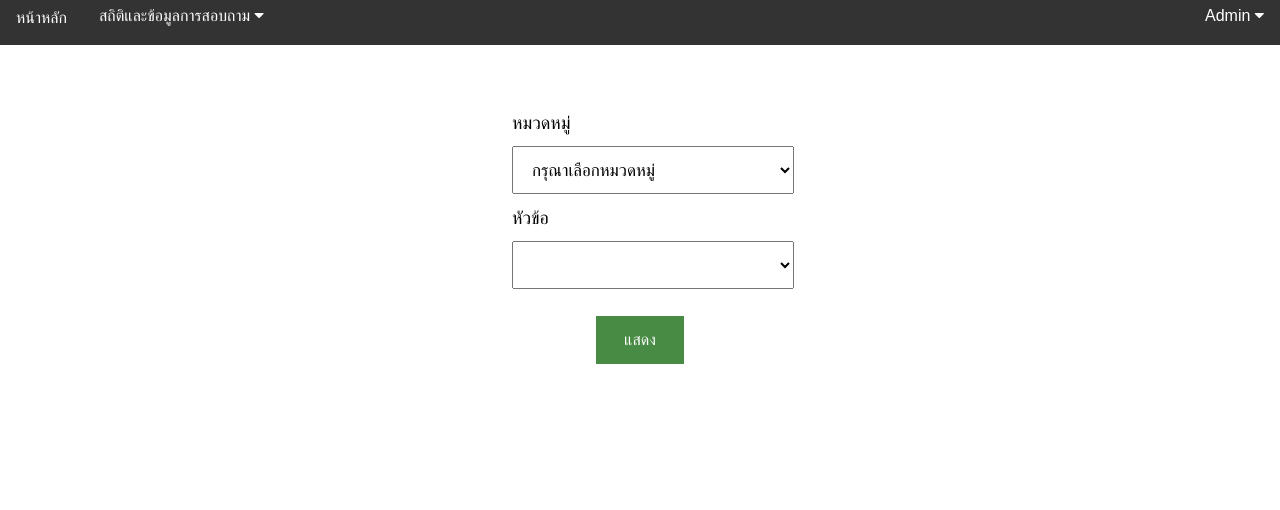
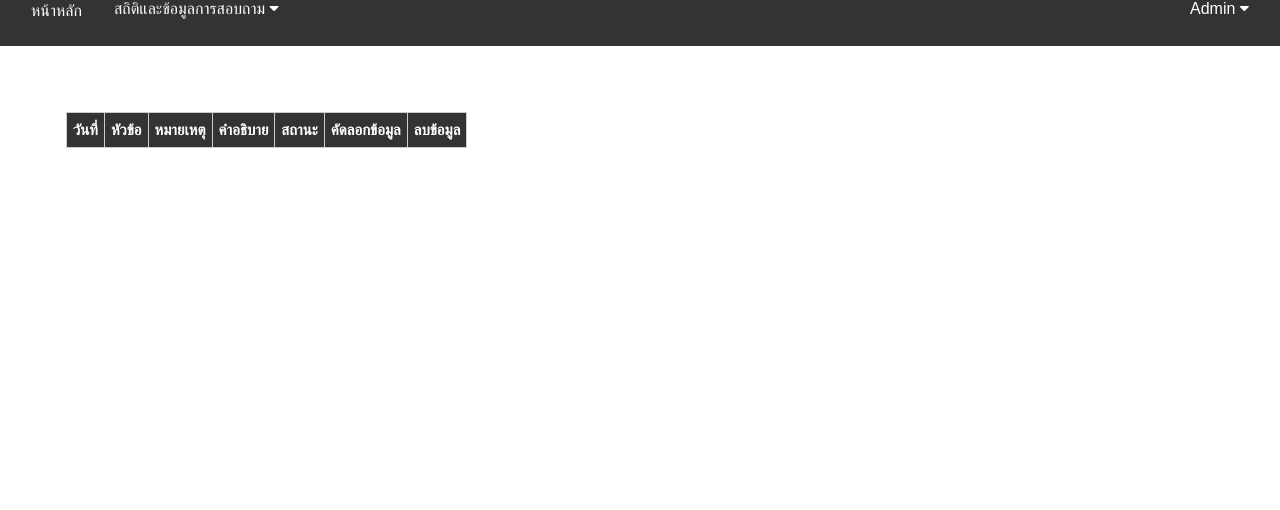
Before and after one commit to RRUService/RRU_Connect, a plain HTML site: page Showtable.html in a window 1280 px wide. Shown: the part 290-800 px from the top of the page. Drawn offline with nearby package versions, Linux system fonts and the light colour scheme; a web font is replaced by a local one.

Commit message:
อีพผีด

```diff
--- a/Showtable.html
+++ b/Showtable.html
@@ -15,11 +15,19 @@
 
   <link rel="stylesheet" href="https://www.w3schools.com/w3css/4/w3.css">
 
-  <link rel="stylesheet" href="https://cdnjs.cloudflare.com/ajax/libs/font-awesome/4.7.0/css/font-awesome.min.css">
+  <meta name="viewport" content="width=device-width, initial-scale=1, shrink-to-fit=no">
+  <link rel="stylesheet" href="https://stackpath.bootstrapcdn.com/bootstrap/4.3.1/css/bootstrap.min.css">
+  <link rel="stylesheet" href="https://maxcdn.bootstrapcdn.com/font-awesome/4.7.0/css/font-awesome.min.css">
+  <script src="https://ajax.googleapis.com/ajax/libs/jquery/3.3.1/jquery.min.js"></script>
+  <script src="https://cdnjs.cloudflare.com/ajax/libs/popper.js/1.14.7/umd/popper.min.js"></script>
+  <script src="https://stackpath.bootstrapcdn.com/bootstrap/4.3.1/js/bootstrap.min.js"></script>
+
+
   <!--===============================================================================================-->
 
 </head>
 <style>
+
   .tend {
     white-space: nowrap;
   }
@@ -144,18 +152,15 @@
 .dropdown:hover .dropdown-content {
   display: block;
 }
-
 </style>
 
-<body>
-
-  <img src="images/logo4.jpg" style="width: 100%; height: 35%;">
-
-  <center>
-
+<body><div class="limiter">
+  <div>
+  <img src="images/logo4.jpg" style="width: 100%; height: 35%;" />
+  </div>
   <div  id="myHeader">
     <div class="navbar">
-      <a href="#home">หน้าหลัก</a>
+      <a href="Menu2.html">หน้าหลัก</a>
       <div class="dropdown">
         <button class="dropbtn">สถิติและข้อมูลการสอบถาม
           <i class="fa fa-caret-down"></i>
@@ -180,79 +185,59 @@
 
   </div>
 
-  </center>
+</div>
+</div>
 
+  <div class="content">
+    <div class="wrapper">
 
-  <div style="margin-left: 40%;margin-top: 5%;">
-    <h5>หมวดหมู่</h5>
-    <select name="category" id="category" onchange="ChangeSelectList()" style="
-              margin: 0px;
-              height: 48px;
-              width: 282px;
-              padding: 8px 15px;
-              font-size: 17px;
-          ">
-      <option value="">กรุณาเลือกหมวดหมู่</option>
-      <option value="Registration">การลงทะเบียน</option>
-      <option value="Calendar">ปฏิทินการศึกษา</option>
-      <option value="Education_Documentary">การขอรับเอกสารการศึกษา</option>
-      <option value="Graduation">การสำเร็จการศึกษา</option>
-      <option value="Student_Card">บัตรนักศึกษา</option>
-      <option value="Application_study">การสมัครเรียน</option>
-      <option value="Tuition_fee">ค่าธรรมเนียมการศึกษา</option>
-      <option value="Resignation">การลาออก</option>
-      <option value="Leave">การลา</option>
-      <option value="Taking_leave_from_studies">การลาพักการศึกษา</option>
-      <option value="Student_Retirement">การพ้นสภาพการเป็นนักศึกษา</option>
-      <option value="Measurement">การวัดและประเมินผล</option>
-      <option value="">อื่น ๆ</option>
-    </select>
+      <table id="retable">
+
+        <tr>
+          <th>วันที่</th>
+          <th>หัวข้อ</th>
+          <th>หมายเหตุ</th>
+          <th>คำอธิบาย</th>
+          <th>สถานะ</th>
+          <th>คัดลอกข้อมูล</th>
+          <th>ลบข้อมูล</th>
+        </tr>
 
 
 
-    <h5>หัวข้อ</h5>
+      </table>
+
+    </div>
+  </div>
 
 
-    <select name="subcategory" id="subcategory" onchange="ChangeSelectList_1()"
-      style="height: 48px;width: 282px;padding: 8px 15px;font-size: 17px;">
-
-    </select>
 
 
-  </div>
-  <div id="display" style="display:none; margin-left: 40%;margin-top: 5%;">
-    <select name="subcategory_1" id="subcategory_1"
-    style="height: 48px;width: 282px;font-size: 17px;">
-
-  </select>
-
-  </div>
-  <br>
-
-  <center>
-  <input class="button button5" type="button" value="แสดง" id="submit" onclick="myFunction1()"></center>
 
 
 </body>
 
 <script>
 
+// When the user scrolls the page, execute myFunction
+window.onscroll = function() {myFunction()};
 
-  window.onscroll = function () { myFunction() };
+// Get the navbar
+var navbar = document.getElementById("navbar");
 
-  var navbar = document.getElementById("myHeader");
-  var sticky = navbar.offsetTop-80;
+// Get the offset position of the navbar
+var sticky = navbar.offsetTop;
 
-  function myFunction() {
-    if (window.pageYOffset > sticky) {
-     navbar.classList.add("sticky");
-    } else {
-      navbar.classList.remove("sticky");
-    }
+// Add the sticky class to the navbar when you reach its scroll position. Remove "sticky" when you leave the scroll position
+function myFunction() {
+  if (window.pageYOffset >= sticky) {
+    navbar.classList.add("sticky")
+  } else {
+    navbar.classList.remove("sticky");
   }
+}
 </script>
-</script>
-</script>
+
 <!-- TODO: Add SDKs for Firebase products that you want to use
      https://firebase.google.com/docs/web/setup#available-libraries -->
 <script src="https://www.gstatic.com/firebasejs/7.7.0/firebase-app.js"></script>
```
